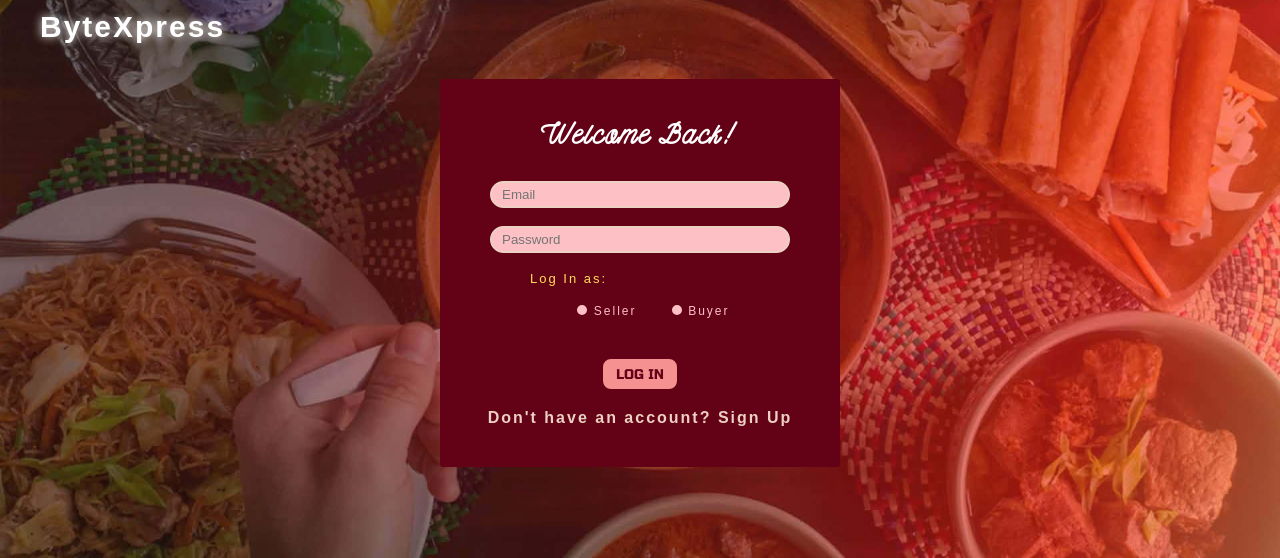
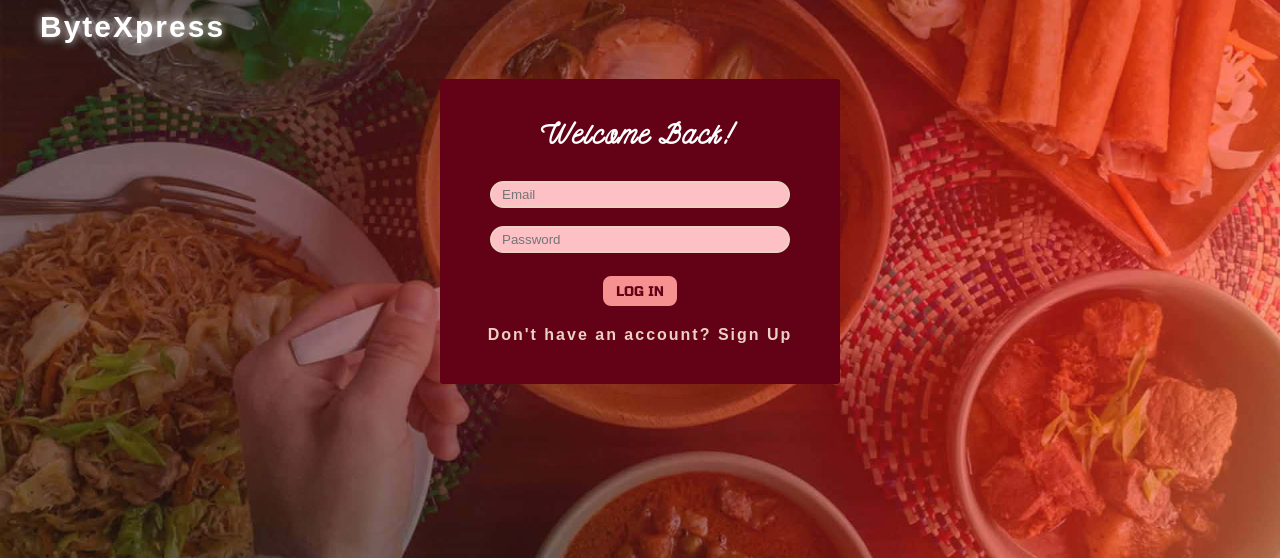
Before and after one commit to amcarreon/126-final-project, a PHP site: page /views/auth/login_form.html in a window 1280 px wide. Shown: the top 558 px of the page. Run offline with PHP 8.4, Linux system fonts and the light colour scheme; some web fonts are replaced.

Commit message:
Modified the html, and css file.

```diff
--- a/assets/css/auth.css
+++ b/assets/css/auth.css
@@ -128,40 +128,6 @@ input[type="tel"]{
 
 
 }
-p {
-    font-size: 13px;
-    text-align: left;
-    text-indent: 70px;
-    color:#ffde59;
-    font-family: 'Montserrat', sans-serif;
-
-}
-input[type="radio"] {
-  appearance: none;
-  -webkit-appearance: none;
-  width: 10px;
-  height: 10px;
-  border: 2px solid #fcc0c5;
-  border-radius: 50%;
-  outline: none;
-  cursor: pointer;
-  background-color: #fcc0c5;
-  margin-left: 30px;
-  margin-right: 1px;
-}
-
-input[type="radio"]:checked {
-  background-color: #ff5733;
-  border-color: #ff5733;
-}
-.roles {
-    font-size: 12px;
-    color: #fcc0c5;
-    margin-right: 3px;
-    text-align: center;
-    font-family: 'Montserrat', sans-serif;
-
-}
 
  .button {
     border: 3px solid #f59191;
--- a/views/auth/login_form.html
+++ b/views/auth/login_form.html
@@ -15,22 +15,11 @@
         <div class="logInBox" id="logInBox">
             <h1 class="logInTitle">Welcome Back!</h1>
             <form class="logIn">
-                <input type="email" id="email" name="email" placeholder="Email">
+                <input type="email" id="email" name="email" placeholder="Email" required>
                 <br><br>
-                <input type="password" id="password" name="password" placeholder="Password">
+                <input type="password" id="password" name="password" placeholder="Password" required>
                 <br><br>
-                <p class="role">Log In as:</p>
-                <br>
-                <div class="roles">
-                    <input type="radio" id="seller" class="seller" name="userRole" value="seller">
-                    <label for="seller">Seller</label>
-                    <input type="radio" id="buyer" class="buyer" name="userRole" value="buyer">
-                    <label for="buyer">Buyer</label><br>
-                </div>
 
-
-
-                <br><br>
                 <button type="submit" class="button">Log In</button>
             </form>
 
```
Also changed, not shown: views/auth/register_form.html (+0 -12 lines), assets/js/main.js (line endings or trailing spaces).
